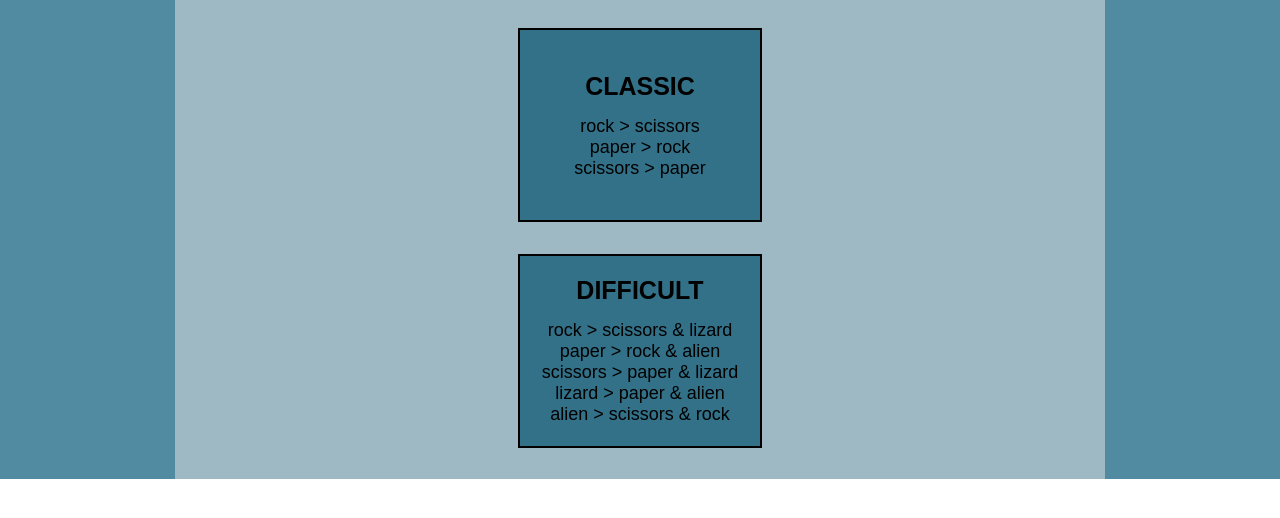
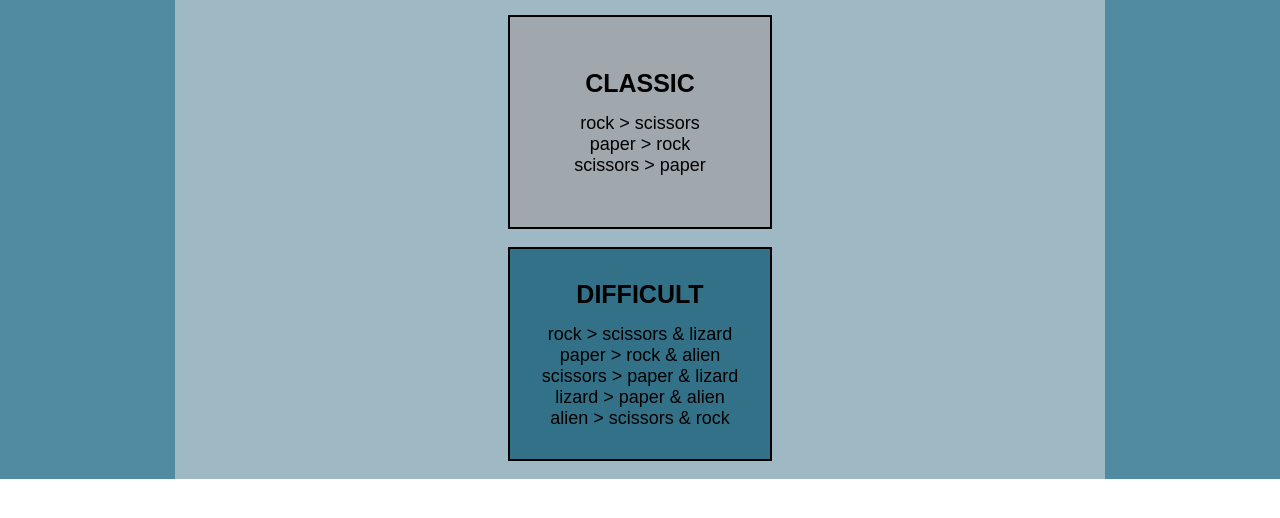
Before and after one commit to nbalmoori/rock-paper-scissors, a plain HTML site: page index.html in a window 1280 px wide. In both pictures the pointer is over the element 640 px from the left and 383 px from the top of the page. Shown: the part 258-776 px from the top of the page. Drawn offline with Linux system fonts and the light colour scheme.

Commit message:
Add hover functionality

```diff
--- a/styles.css
+++ b/styles.css
@@ -75,7 +75,7 @@ aside {
   border: solid black 2px;
   cursor: pointer;
   height: 150px;
-  padding: 20px;
+  padding: 30px;
   width: 200px;
   display: flex;
   flex-direction: column;
@@ -100,6 +100,13 @@ button {
   padding: 10px;
 }
 
+button:hover,
+.classic-option:hover,
+.difficult-option:hover,
+.game-icons:hover {
+  background-color: #A0A7AD;
+}
+
 .hidden {
   display: none;
 }
```
